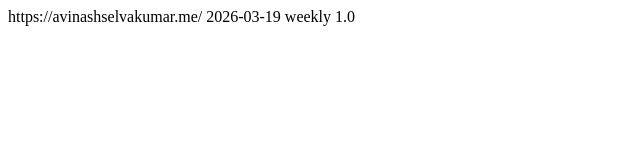
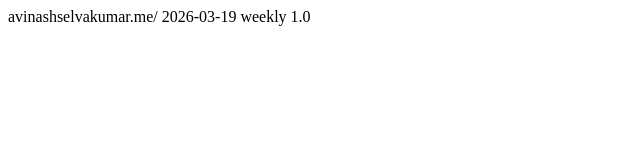
Before and after one commit to AviSelvakumar/sitemap.xml, a plain HTML site: page index.html in a window 1280 px wide. Shown: the full height of the page, 0-640 px from the left. Drawn offline with Linux system fonts and the light colour scheme.

Commit message:
Update sitemap URL to remove 'https://'

```diff
--- a/index.html
+++ b/index.html
@@ -1,7 +1,7 @@
 <?xml version="1.0" encoding="UTF-8"?>
 <urlset xmlns="http://www.sitemaps.org/schemas/sitemap/0.9">
   <url>
-    <loc>https://avinashselvakumar.me/</loc>
+    <loc>avinashselvakumar.me/</loc>
     <lastmod>2026-03-19</lastmod>
     <changefreq>weekly</changefreq>
     <priority>1.0</priority>
```
